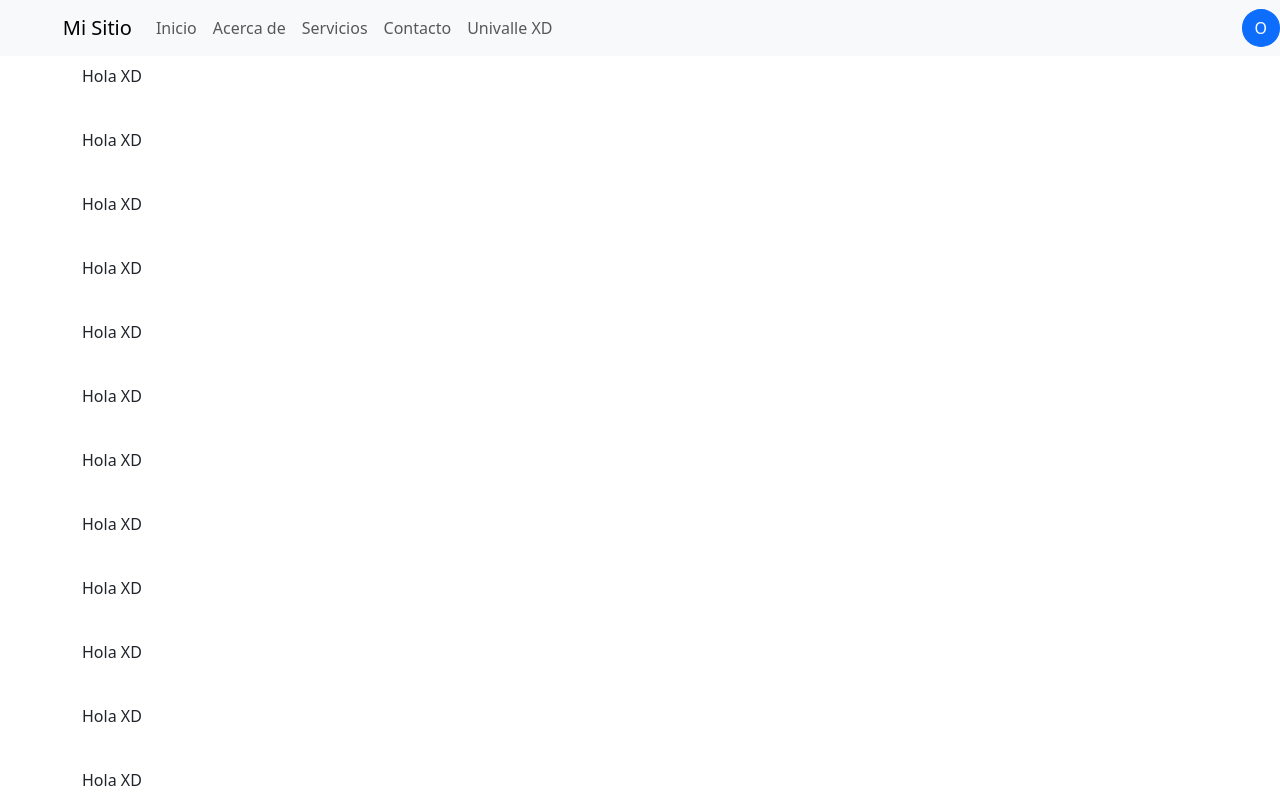
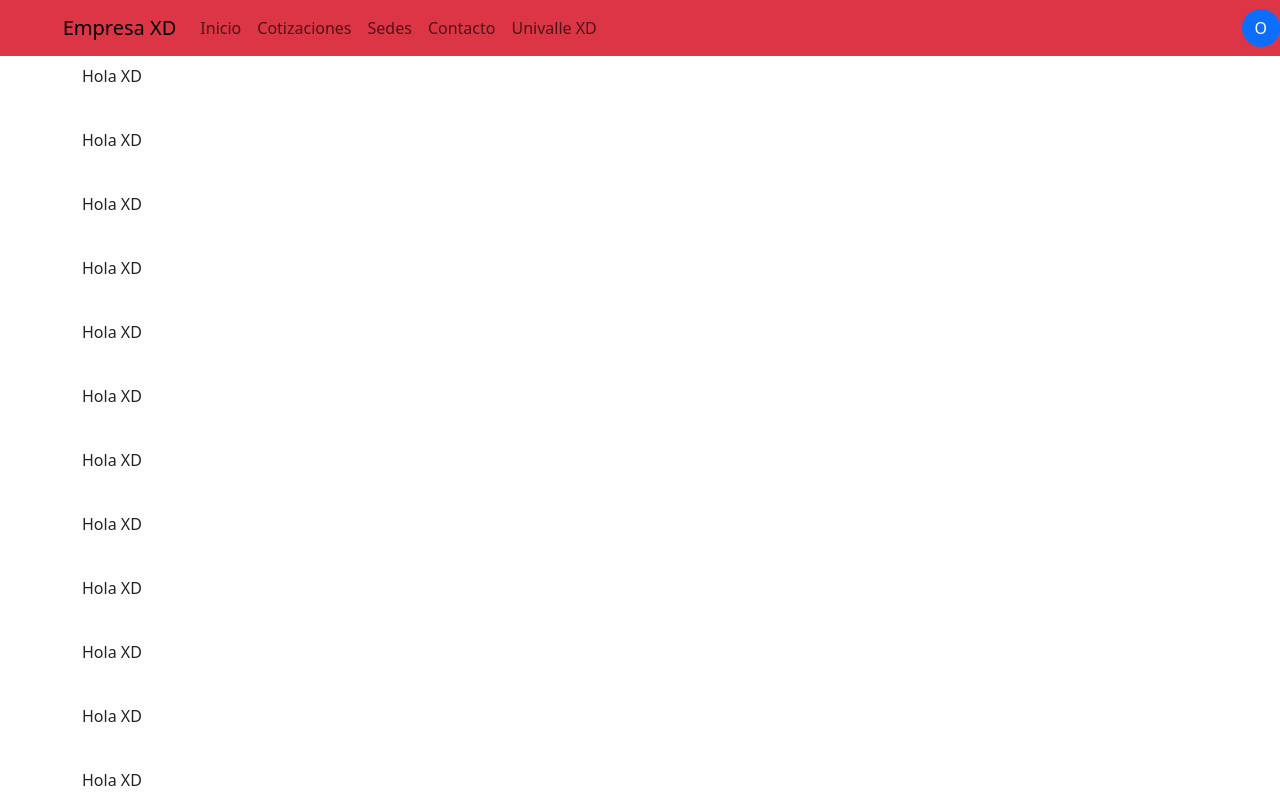
Before and after one commit to jacklazer/Proyecto-de-desarrollo-de-software-I, a plain HTML site: page index.HTML in a window 1280 px wide. Shown: the top 800 px of the page. Drawn offline with nearby package versions, Linux system fonts and the light colour scheme.

Commit message:
Modificacion del index

```diff
--- a/index.HTML
+++ b/index.HTML
@@ -14,9 +14,10 @@
     <body>
 
 
-        <nav class="navbar navbar-expand-lg navbar-light bg-light fixed-top">
+        <!--nav class="navbar navbar-expand-lg navbar-light bg-light fixed-top"-->
+        <nav class="navbar navbar-expand-lg navbar-light bg-danger fixed-top">
             <div class="container">
-              <a class="navbar-brand" href="#">Mi Sitio</a>
+              <a class="navbar-brand" href="#">Empresa XD</a>
 
                   <!-- Botón de menú desplegable -->
                 <!--<button class="navbar-toggler" type="button" id="menuButton">
@@ -32,16 +33,16 @@
                     <a class="nav-link" href="#">Inicio</a>
                   </li>
                   <li class="nav-item">
-                    <a class="nav-link" href="#">Acerca de</a>
+                    <a class="nav-link" href="#">Cotizaciones</a>
                   </li>
                   <li class="nav-item">
-                    <a class="nav-link" href="#">Servicios</a>
+                    <a class="nav-link" href="#">Sedes</a>
                   </li>
                   <li class="nav-item">
                     <a class="nav-link" href="#">Contacto</a>
                   </li>
                   <li class="nav-item">
-                    <a class="nav-link" href="https://www.univalle.edu.co/">Univalle XD</a>
+                    <a class="nav-link" href="https://www.univalle.edu.co/" target="_blank">Univalle XD</a>
                     <!-- <ul>
                         <li><a href="#">Submenú 1.1</a></li>
                         <li><a href="#">Submenú 1.2</a></li>
```
